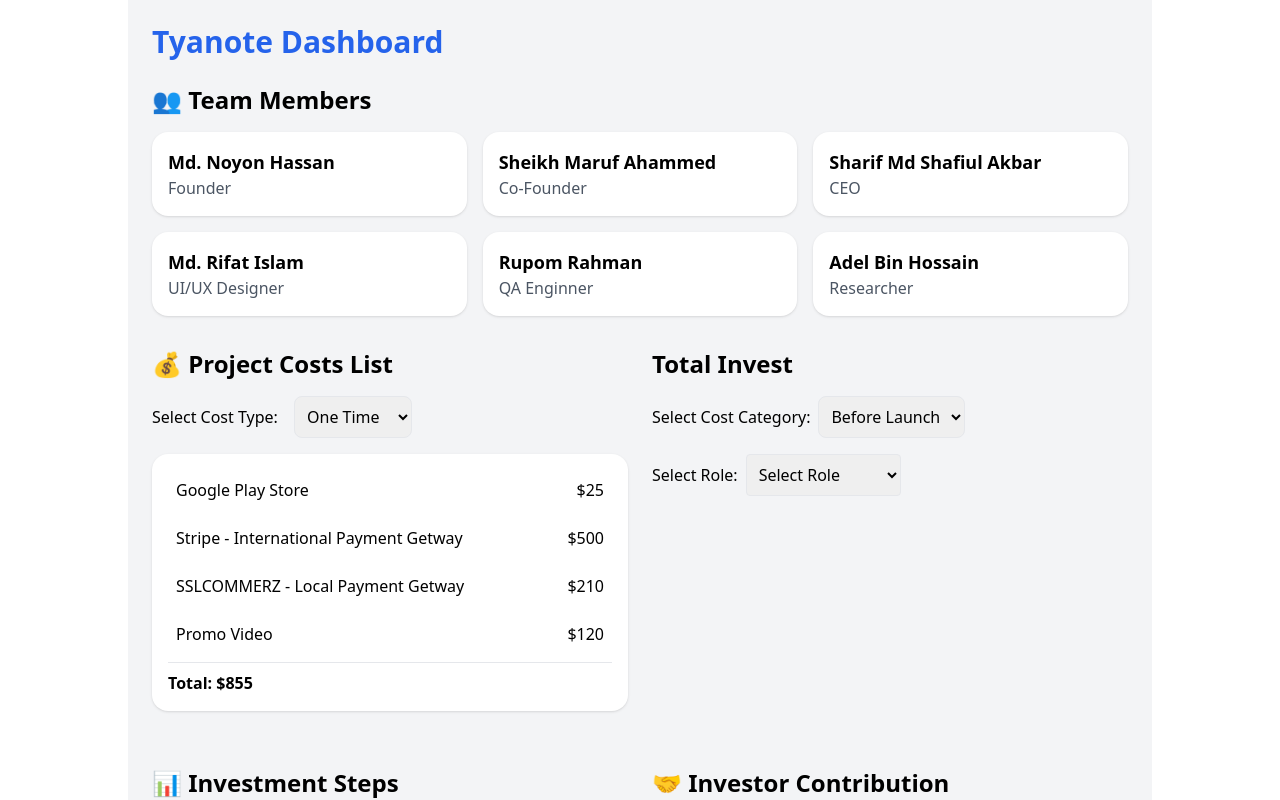
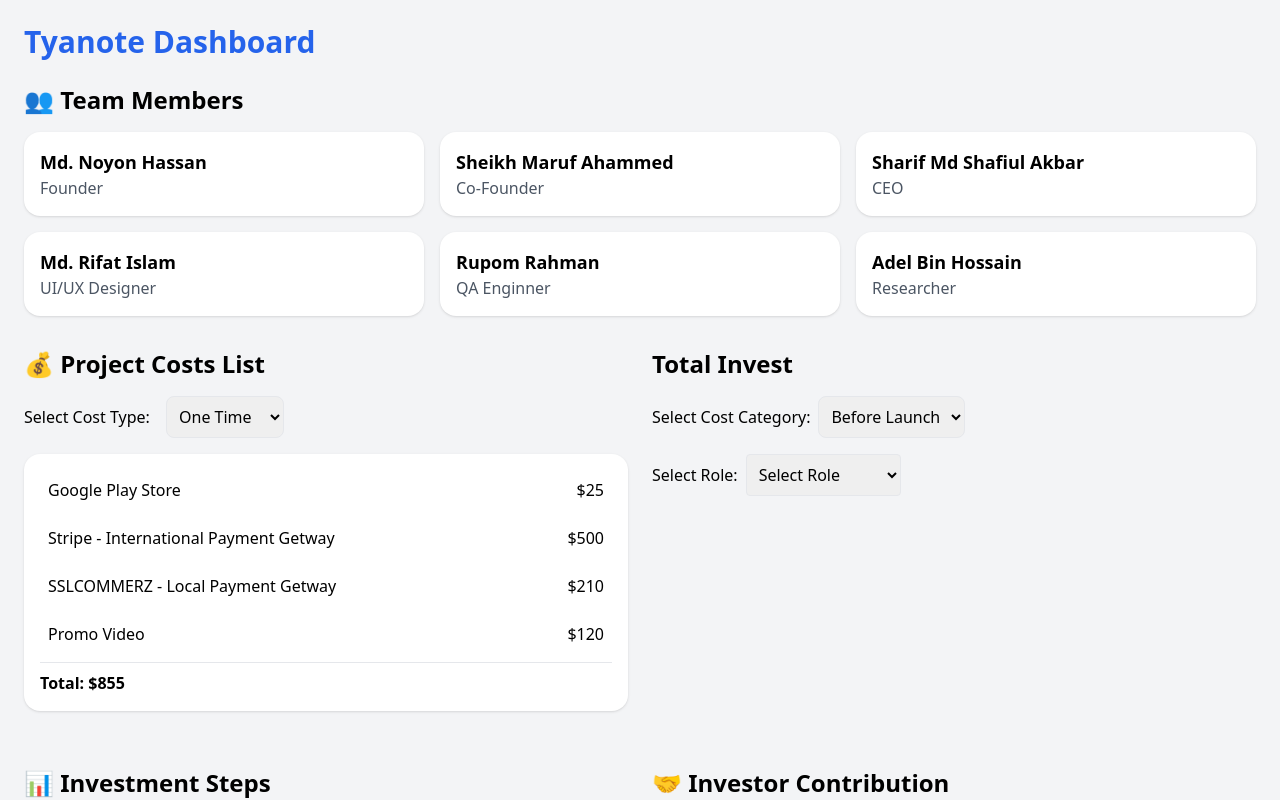
Before and after one commit to s-maruf-a-787/Tyanote-Record, a React (Vite) app: page / in a window 1280 px wide. Shown: the top 800 px of the page. Built offline with nearby package versions, Linux system fonts and the light colour scheme.

Commit message:
Screen Increase

```diff
--- a/src/App.jsx
+++ b/src/App.jsx
@@ -170,7 +170,7 @@ export default function App() {
 
 
   return (
-    <div className="min-h-screen bg-gray-100 w-4/5 max-w-6xl mx-auto p-6">
+    <div className="min-h-screen bg-gray-100  max-w-7xl mx-auto p-6">
       <h1 className="text-3xl font-bold text-blue-600 mb-6">
         Tyanote Dashboard
       </h1>
```
